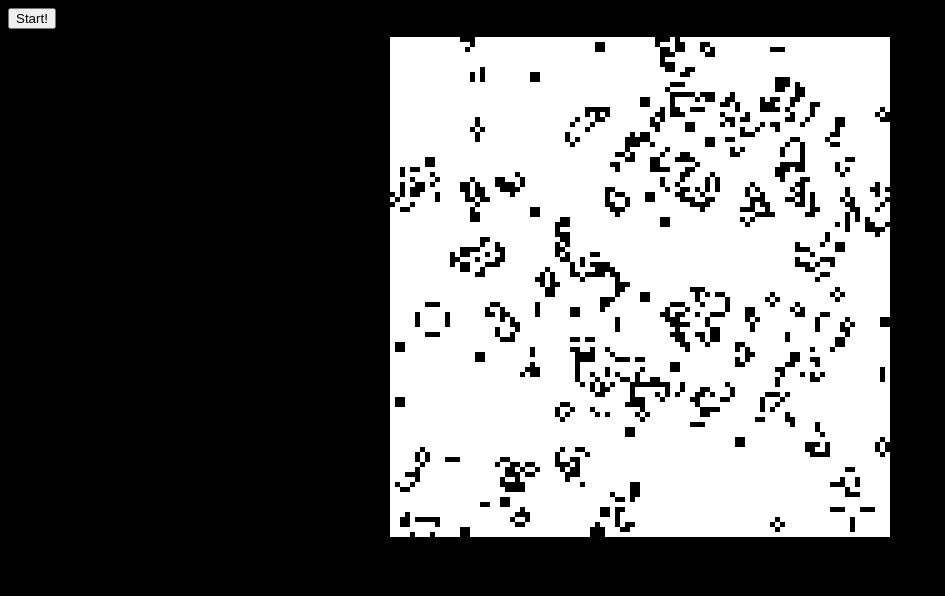
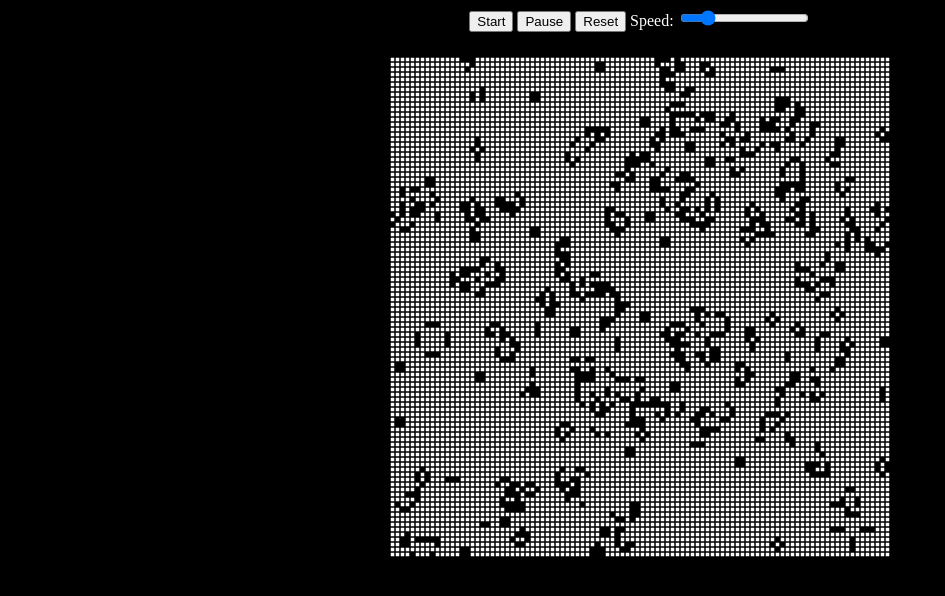
Before and after one commit to rtouti/game-of-life, a plain HTML site: page index.html in a window 1280 px wide. Shown: the whole page, without its empty margins (0-945 px from the left). Drawn offline with Linux system fonts and the light colour scheme; animation ran at ten frames a second.

Commit message:
Added some buttons and a(n ugly) grid

```diff
--- a/index.html
+++ b/index.html
@@ -11,20 +11,29 @@
 		}
 		canvas {
 			position: absolute;
-			top: 35px;
+			top: 55px;
 			left: 50%;
 			transform: translate(-50%, 0);
 			border: 2px solid black;
 		}
 		form {
-			position: absolute;
-			left: 50%;
-			transform: translate(-50%, 0);
+			text-align: center;
+		}
+		label {
+			color: white;
 		}
 	</style>
 	<body>
 		<canvas width="500" height="500"></canvas>
-		<input type="button" value="Start!" />
+		<form>
+			<input type="button" value="Start" id="start" />
+			<input type="button" value="Pause" id="pause" />
+			<input type="button" value="Reset" id="reset" />
+			<label>Speed: </label>
+			<input type="range" min="1" max="50" value="10" id="speed"></input>
+		</form>
 	</body>
+	<script type="text/javascript" src="input.js"></script>
+	<script type="text/javascript" src="patterns.js"></script>
 	<script type="text/javascript" src="index.js"></script>
 </html>
--- a/index.js
+++ b/index.js
@@ -3,11 +3,11 @@ var canvas = document.getElementsByTagName("canvas")[0],
 
 
 function Grid(width, height, cellSize){
-	this.w = width;
-	this.h = height;
+	this.w = width/cellSize;
+	this.h = height/cellSize;
 	this.cellSize = cellSize;
 
-	this.imageData = ctx.createImageData(width*cellSize, height*cellSize);
+	this.imageData = ctx.createImageData(width, height);
 	this.pixelData = this.imageData.data;
 }
 //Update is called on the back grid
@@ -63,25 +63,13 @@ Grid.prototype.fillCell = function(x, y, value){
 		}
 	}
 }
+//Threshold is the probability that a cell is dead
 Grid.prototype.fillRandom = function(threshold){
 	var cs   = this.cellSize,
 		w    = this.w,
 		ww   = w*cs,
 		h    = this.h,
 		data = this.pixelData;
-
-	/*for(var x = 0; x < w; x++){
-		for(var y = 0; y < h; y++){
-			if(Math.random() < threshold){
-				var index = (x+y*w)*4;
-				data[index]   = 255;
-				data[index+1] = 255;
-				data[index+2] = 255;
-				data[index+3] = 255;
-			}
-		}
-	}*/
-	//console.log(data);
 
 	for(var y = 0; y < h; y++){
 		for(var x = 0; x < w; x++){
@@ -99,50 +87,94 @@ Grid.prototype.fillRandom = function(threshold){
 		}
 	}
 }
+Grid.prototype.renderGrid = function(size, color, ctx){
+	var h  = this.h,
+		w  = this.w,
+		cs = this.cellSize;
 
-var backGrid  = new Grid(100, 100, 5),
-	frontGrid = new Grid(100, 100, 5);
-var grids = [frontGrid, backGrid];
+	ctx.strokeStyle = color;
+	for(var y = 0; y < h*cs; y+=size){
+		ctx.strokeRect(0, y, w*cs, size);
+	}
+	for(var x = 0; x < w*cs; x+=size){
+		ctx.strokeRect(x, 0, size, h*cs);
+	}
+}
+
+var frontGrid = new Grid(500, 500, 5),
+	backGrid  = new Grid(500, 500, 5),
+	grids = [frontGrid, backGrid];
 grids[0].fillRandom(0.5);
-console.log(grids[0].imageData);
-function loop(){
-	grids[1].update(grids[0]);
 
-	var temp = grids[0];
-	grids[0] = grids[1];
-	grids[1] = temp;
-
+document.getElementById("start").addEventListener("click", function(e){
+	running = true;
+});
+document.getElementById("pause").addEventListener("click", function(e){
+	running = false;
+});
+document.getElementById("reset").addEventListener("click", function(e){
+	grids[0].fillRandom(1.0);
+	grids[1].fillRandom(1.0);
 	ctx.putImageData(grids[0].imageData, 0, 0);
 
-	window.requestAnimationFrame(loop);
-}
-window.requestAnimationFrame(loop);
-/*window.setInterval(function(){
-	loop();
-}, 1000);*/
+	running = false;
+});
+document.getElementById("speed").addEventListener("change", function(e){
+	console.log(e);
+	fps = parseInt(e.target.value);
 
+	window.clearInterval(id);
+	id = window.setInterval(function(){
+		loop();
+	}, Math.round(1000/fps));
+});
 
-/*
-function reverse(array){
-	var revArray = [];
-	for(var i = array.length-1; i >= 0; i--){
-		revArray.push(array[i]);
+var running = true;
+var id;
+var fps = 10;
+function loop(){
+	if(Mouse.isPressed()){
+		var cs       = grids[0].cellSize,
+			mousePos = Mouse.positionInElement(canvas),
+			x        = Math.floor(mousePos.x/cs),
+			y        = Math.floor(mousePos.y/cs),
+			ww       = grids[0].w*cs;
+			//pos      = patterns.glider;
+
+		var color = 0;
+		if(grids[0].pixelData[((x*cs)+(y*cs)*ww)*4] === 0)
+			color = 255;
+		for(var yy = y*cs; yy < y*cs+cs; yy++){
+			for(var xx = x*cs; xx < x*cs+cs; xx++){
+				var index = (xx+yy*ww)*4;
+				grids[0].pixelData[index]   = color;
+				grids[0].pixelData[index+1] = color;
+				grids[0].pixelData[index+2] = color;
+				grids[0].pixelData[index+3] = color;
+			}
+		}
+
+		ctx.putImageData(grids[0].imageData, 0, 0);
 	}
 
-	return revArray;
-}
-function reverseInline(array){
-	var min = 0, max = array.length-1;
-	while(min < max){
-		var temp = array[min];
-		array[min] = array[max];
-		array[max] = temp;
-		min++;
-		max--;
+	if(running){
+		grids[1].update(grids[0]);
+
+		var temp = grids[0];
+		grids[0] = grids[1];
+		grids[1] = temp;
+
+		ctx.putImageData(grids[0].imageData, 0, 0);
 	}
 
-	return array;
+	//Render the grid
+	grids[0].renderGrid(5, "black", ctx);
+
+	Mouse.update();
+
+	//window.requestAnimationFrame(loop);
 }
-console.log(reverse([0, 1, 2, 3, 4, 5]));
-console.log(reverseInline([0, 1, 2, 3, 4, 5]));
-*/
+//window.requestAnimationFrame(loop);
+id = window.setInterval(function(){
+	loop();
+}, 1000/fps);
--- /dev/null
+++ b/input.js
@@ -0,0 +1,32 @@
+var Mouse = {
+	x: 0,
+	y: 0,
+	down: false,
+	previousDown: false,
+
+	update: function(){
+		this.previousDown = this.down;
+	},
+	positionInElement: function(elem){
+		var rect = elem.getBoundingClientRect();
+
+		return {x:this.x-rect.left, y:this.y-rect.top};
+	},
+	isDown: function(){
+		return this.down;
+	},
+	isPressed: function(){
+		return this.down && !this.previousDown;
+	}
+};
+
+window.addEventListener("mousemove", function(e){
+	Mouse.x = e.clientX;
+	Mouse.y = e.clientY;
+});
+window.addEventListener("mousedown", function(e){
+	Mouse.down = true;
+});
+window.addEventListener("mouseup", function(e){
+	Mouse.down = false;
+});
--- /dev/null
+++ b/patterns.js
@@ -0,0 +1,22 @@
+var patterns = {};
+
+patterns.glider = parsePattern(
+	"0 -1\n" +
+	"1 0\n" +
+	"-1 1\n" +
+	"0 1\n" +
+	"1 1"
+)
+
+
+
+function parsePattern(pattern){
+	var lines = pattern.split("\n");
+	var positions = [];
+	for(var l = 0; l < lines.length; l++){
+		var tokens = lines[l].split(" ");
+		positions.push([parseInt(tokens[0]), parseInt(tokens[1])]);
+	}
+
+	return positions;
+}
```
Also changed, not shown: examples/game-of-life-1.gif (added), 1 other file.
